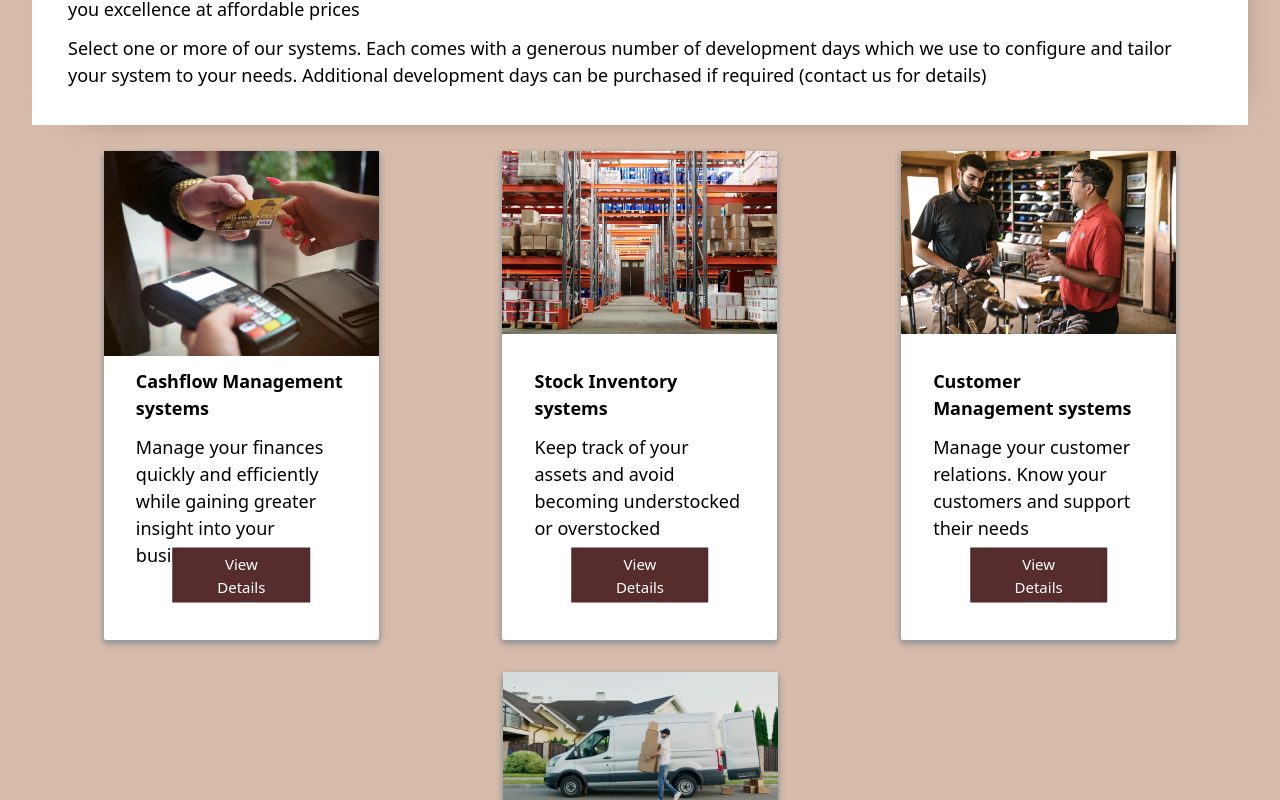
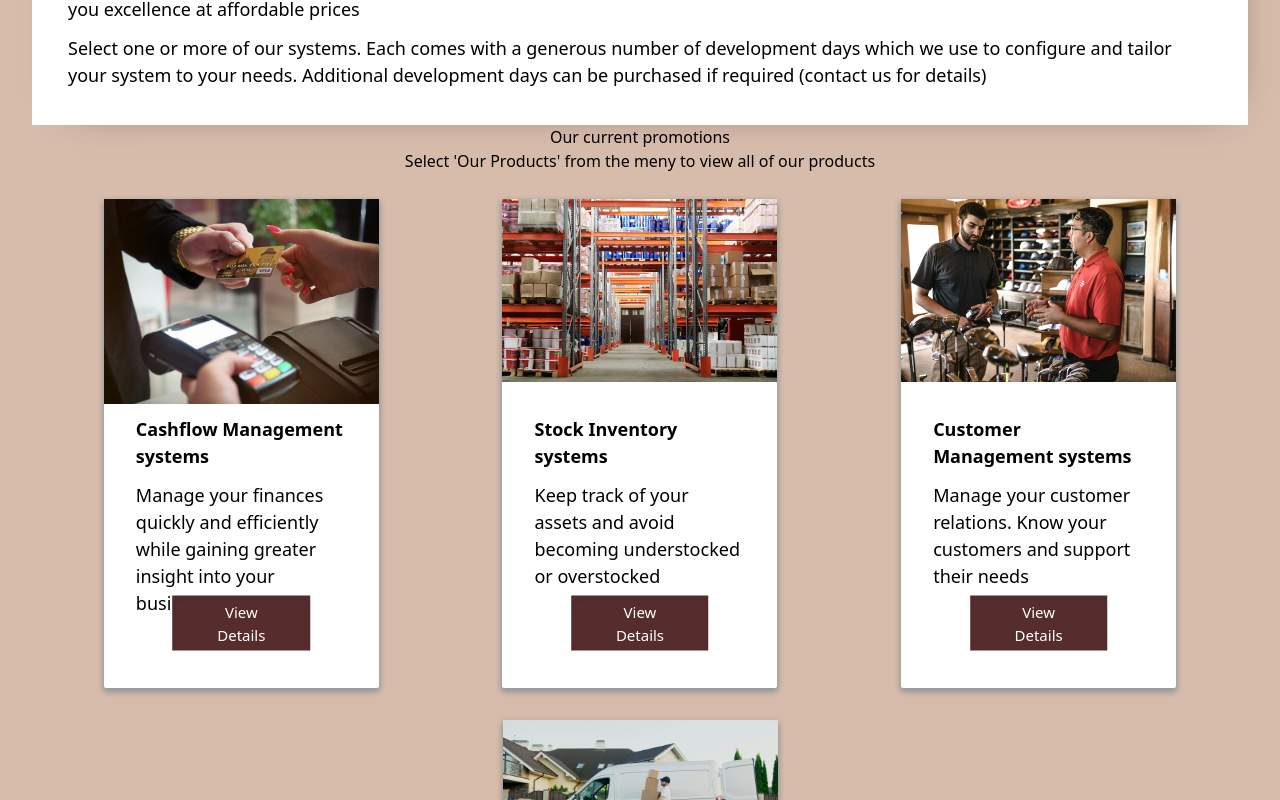
Before and after one commit to emigri/codeKrafters, a React (Vite) app: page / in a window 1280 px wide. Shown: the part 4540-5340 px from the top of the page. Built offline with nearby package versions, Linux system fonts and the light colour scheme.

Commit message:
changes to content3

```diff
--- a/src/components/SiteContent.json
+++ b/src/components/SiteContent.json
@@ -15,7 +15,7 @@
   "slider_banner2" : "Welcome to codeKrafters. Developers of tailored business website applications",
   "slider_banner3" : "Dont be constrained by off-the-shelf applications that don't truly match your requirements",
   "slider_banner4" : "We design and build our own modular website applications for different business needs",
-  "slider_banner5" : "Each application comes with a number of Development Days which we use to configure and tailor it just for you",
+  "slider_banner5" : "Each application comes with a number of Development Days which we use to configure and tailor the application just for you",
   "slider_banner6" : "Contact our dedicated team of developers to see if we have the right solution for you.",
 
   "contact_phone": "+44 (0)276 286 2761",
--- a/src/components/pages/Wrapper.jsx
+++ b/src/components/pages/Wrapper.jsx
@@ -1,7 +1,25 @@
 import React from "react";
 
 function Wrapper(props) {
-  return <div className="wrapper container mx-auto">{props.children}</div>;
+  return (
+
+    <div>
+
+
+      <div className="container my-10">
+          <h2 className="text-3xl font-bold tracking-tight text-gray-900 sm:text-4xl">
+            Our current promotions
+          </h2>
+          <p className="mt-6 text-lg leading-8 text-gray-600">
+            Select 'Our Products' from the meny to view all of our products
+          </p>
+      </div>
+
+    <div className="wrapper container mx-auto">{props.children}</div>
+
+    </div>
+
+  )
 }
 
 export default Wrapper;
```
